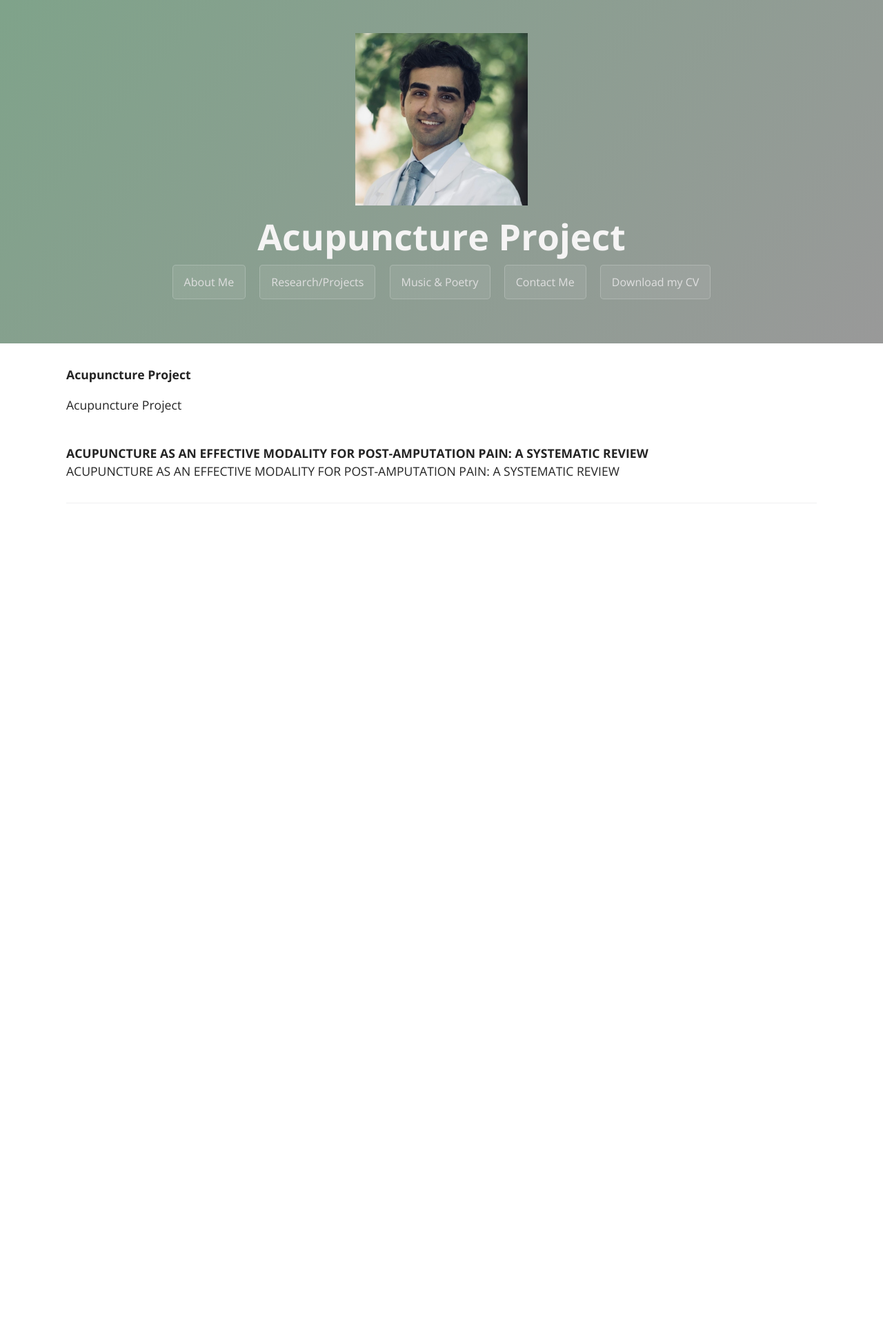
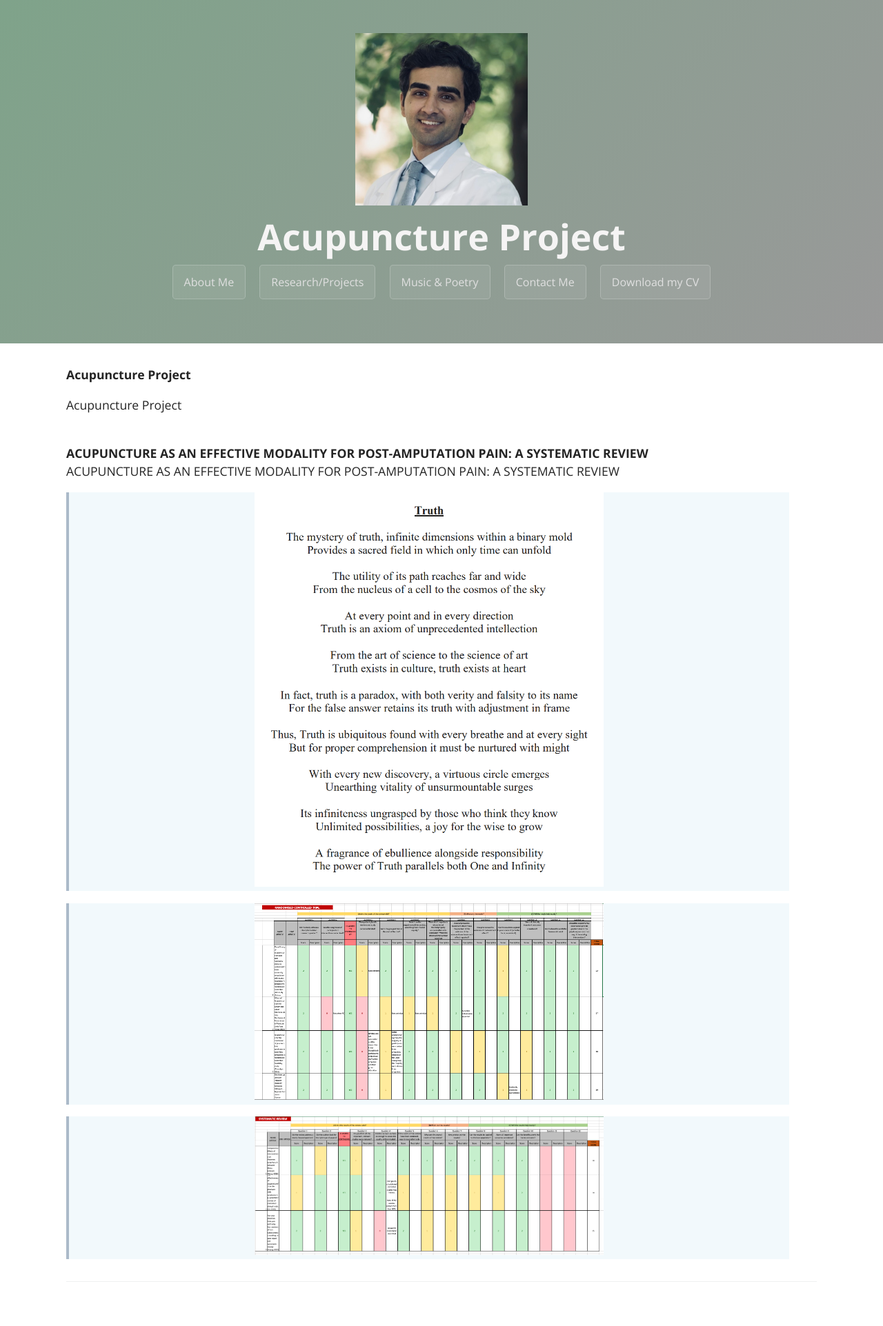
Before and after one commit to EyeCanDoIt/EyeCanDoIt.github.io, a Jekyll site: the page built from Acupuncture.md, in a window 1280 px wide. Shown: the whole page at 69% size. Built offline with Jekyll 4.4.1, drawn with Linux system fonts in a browser that asks for light colours; the repository's description, which GitHub fills in, is left out; before the commit the page ends 900 px from its top, so only the background shows below that.

Commit message:
Update Acupuncture.md

```diff
--- a/Acupuncture.md
+++ b/Acupuncture.md
@@ -12,3 +12,10 @@
 **ACUPUNCTURE AS AN EFFECTIVE MODALITY FOR POST-AMPUTATION PAIN: A SYSTEMATIC REVIEW**
 <br>
 ACUPUNCTURE AS AN EFFECTIVE MODALITY FOR POST-AMPUTATION PAIN: A SYSTEMATIC REVIEW
+
+
+><center><img src="https://EyeCanDoIt.github.io/Images/Truth.png" alt=" " width="50%" height="50%"></center>
+
+><center><img src="https://EyeCanDoIt.github.io/Images/RCTCASPimg.png" alt=" " width="50%" height="50%"></center>
+
+><center><img src="https://EyeCanDoIt.github.io/Images/systematicreviewCASPimage.png" alt=" " width="50%" height="50%"></center>
```
